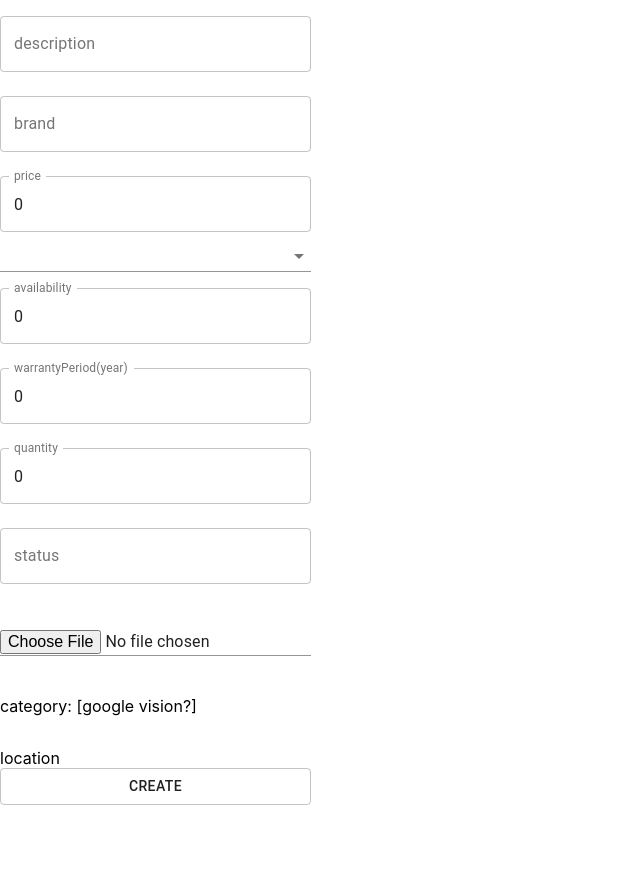
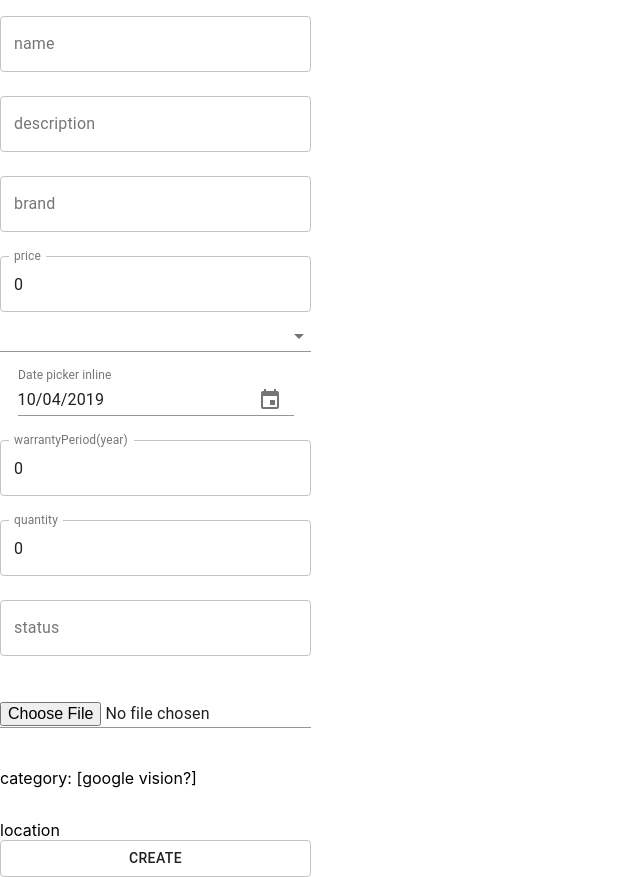
Before and after one commit to IchiBizz/IchiBizz, a React (Create React App) app in the folder client/: page / in a window 1280 px wide. Shown: the whole page, without its empty margins (0-640 px from the left). Before the commit the page ends 805 px from the top, so only its background shows below. Built offline with nearby package versions, Linux system fonts and the light colour scheme.

Commit message:
create availability(date)

```diff
--- a/client/package.json
+++ b/client/package.json
@@ -4,7 +4,9 @@
   "private": true,
   "proxy": "http://localhost:5555",
   "dependencies": {
+    "@date-io/date-fns": "^1.3.11",
     "@material-ui/core": "^4.5.0",
+    "@material-ui/pickers": "^3.2.6",
     "axios": "^0.19.0",
     "date-fns": "^2.4.1",
     "react": "^16.10.1",
--- a/client/src/App.js
+++ b/client/src/App.js
@@ -1,7 +1,6 @@
 import React, { Component } from "react";
 import AddProduct from "./components/AddProduct";
 import "./App.css";
-import Product from "./components/Product";
 
 export default class App extends Component {
   render() {
--- a/client/src/components/AddProduct.js
+++ b/client/src/components/AddProduct.js
@@ -1,5 +1,10 @@
 import React, { Component } from "react";
 import axios from "axios";
+import DateFnsUtils from "@date-io/date-fns";
+import {
+  MuiPickersUtilsProvider,
+  KeyboardDatePicker
+} from "@material-ui/pickers";
 import { makeStyles } from "@material-ui/core/styles";
 import {
   TextField,
@@ -20,15 +25,10 @@ export default class AddProduct extends Component {
     price: 0,
     currency: "",
     pickupLocation: [],
-    availability: 0,
+    availability: new Date(),
     warrantyPeriod: 0,
     quantity: 0,
     status: ""
-  };
-
-  handleDateChange = event => {
-    var date = new Date().toDateString();
-    this.setState({ availability: date });
   };
 
   handleSubmit = event => {
@@ -69,6 +69,12 @@ export default class AddProduct extends Component {
       .catch(err => {
         console.log(err);
       });
+  };
+
+  handleDateChange = date => {
+    this.setState({
+      availability: date
+    });
   };
 
   handleChange = event => {
@@ -129,7 +135,7 @@ export default class AddProduct extends Component {
     return (
       <div className="addProduct">
         <FormControl onSubmit={this.handleSubmit}>
-          {/* <TextField
+          <TextField
             id="outlined-name-input"
             label="name"
             className={classes.textField}
@@ -140,7 +146,7 @@ export default class AddProduct extends Component {
             variant="outlined"
             value={this.state.name}
             onChange={this.handleChange}
-          /> */}
+          />
           <TextField
             id="outlined-description-input"
             label="description"
@@ -193,7 +199,7 @@ export default class AddProduct extends Component {
             <MenuItem value={20}>€</MenuItem>
             <MenuItem value={30}>£</MenuItem>
           </Select>
-          <TextField
+          {/* <TextField
             id="outlined-availability-input"
             label="availability"
             className={classes.textField}
@@ -204,7 +210,25 @@ export default class AddProduct extends Component {
             variant="outlined"
             value={this.state.availability}
             onChange={this.handleChange}
-          />
+          /> */}
+          <MuiPickersUtilsProvider utils={DateFnsUtils}>
+            <Grid container justify="space-around">
+              <KeyboardDatePicker
+                disableToolbar
+                name="availability"
+                variant="inline"
+                format="MM/dd/yyyy"
+                margin="normal"
+                id="date-picker-inline"
+                label="Date picker inline"
+                value={this.state.availability}
+                onChange={this.handleDateChange}
+                KeyboardButtonProps={{
+                  "aria-label": "change date"
+                }}
+              />
+            </Grid>
+          </MuiPickersUtilsProvider>
           <TextField
             id="outlined-warrantyPeriod-input"
             label="warrantyPeriod(year)"
```
Also changed, not shown: client/src/components/Product.js (deleted), 1 other file (tests, documents, lock files or other folders).
